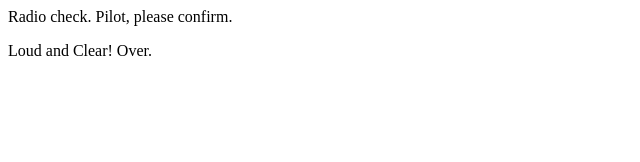
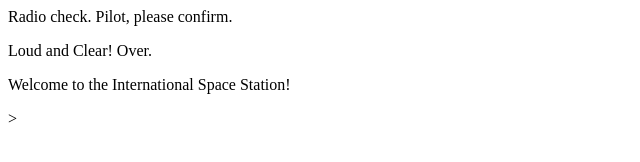
Before and after one commit to MaliahV/communication-log, a plain HTML site: page index.html in a window 1280 px wide. Shown: the whole page, without its empty margins (0-640 px from the left). Drawn offline with Linux system fonts and the light colour scheme.

Commit message:
welcome message

```diff
--- a/index.html
+++ b/index.html
@@ -2,6 +2,7 @@
 <body>
    <p>Radio check. Pilot, please confirm.</p>
    <p>Loud and Clear! Over.</p>
+   <p>Welcome to the International Space Station!</p>>
 
 </body>
 </html>
```
